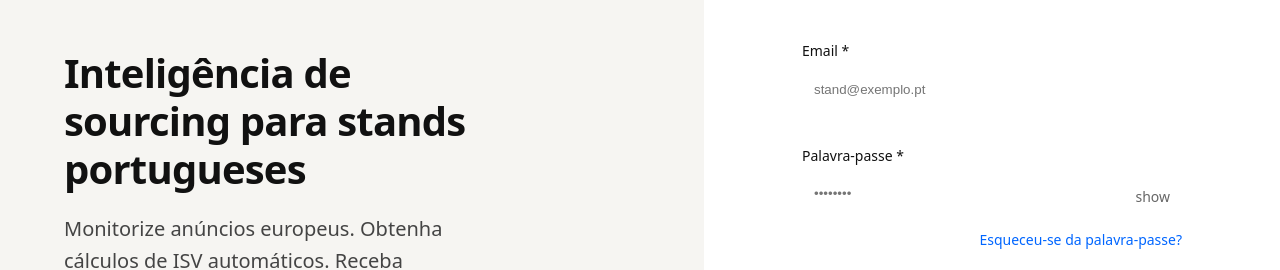
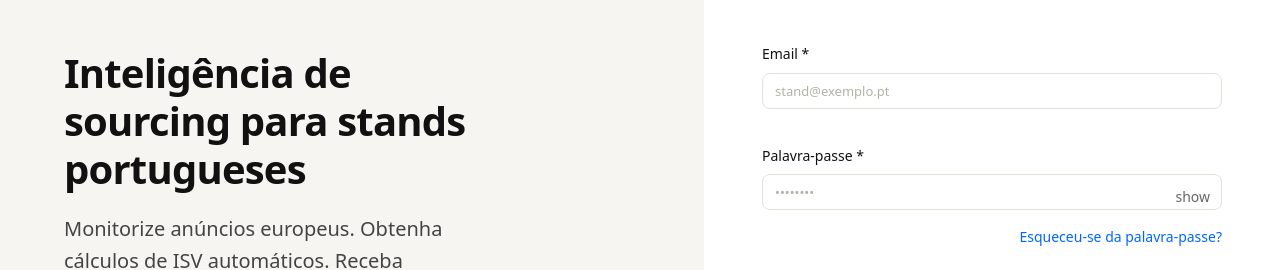
Before and after one commit to falucas90/TBN, a React (Vite) app: page /login in a window 1280 px wide. Shown: the part 125-395 px from the top of the page. Built offline with nearby package versions, Linux system fonts and the light colour scheme; no server answers; a web font is replaced by a local one.

Commit message:
Fix login page layout: email and password inputs too small (task-fix-login-page-layout-email-and-01ktht16jwgh)
Squashed merge of feature/task-fix-login-page-layout-email-and-01ktht16jwgh into main. All intermediate commits made on the feature branch are collapsed into this single commit.

```diff
--- a/src/pages/Login.jsx
+++ b/src/pages/Login.jsx
@@ -96,7 +96,7 @@ export default function Login() {
       {/* Right Pane (Form) */}
       <div style={{ flex: 1, display: 'flex', flexDirection: 'column' }}>
         <div style={{ flex: 1, display: 'flex', alignItems: 'center', justifyContent: 'center', padding: '2rem' }}>
-          <div style={{ width: '100%', maxWidth: '380px' }}>
+          <div style={{ width: '100%', maxWidth: '460px' }}>
             <h2 style={{ fontSize: '1.75rem', fontWeight: '700', marginBottom: '0.5rem' }}>Bem-vindo de volta</h2>
             <p style={{ color: 'var(--color-text-secondary)', marginBottom: '2.5rem' }}>Aceda à sua conta</p>
 
@@ -104,20 +104,20 @@ export default function Login() {
               <FormField label="Email" required>
                 <input
                   type="email"
+                  className="input"
                   placeholder="stand@exemplo.pt"
                   value={email}
                   onChange={(e) => { setEmail(e.target.value); setError(''); }}
-                  style={{ padding: '0.75rem', borderRadius: 'var(--radius-input)', border: '1px solid var(--color-border)', outline: 'none', width: '100%' }}
                 />
               </FormField>
               <FormField label="Palavra-passe" required>
                 <div style={{ position: 'relative' }}>
                   <input
                     type="password"
+                    className="input"
                     placeholder="••••••••"
                     value={password}
                     onChange={(e) => { setPassword(e.target.value); setError(''); }}
-                    style={{ width: '100%', padding: '0.75rem', borderRadius: 'var(--radius-input)', border: '1px solid var(--color-border)', outline: 'none' }}
                   />
                   <span style={{ position: 'absolute', right: '12px', top: '12px', fontSize: '0.875rem', color: '#666', cursor: 'pointer' }}>show</span>
                 </div>
```
Also changed, not shown: .defract/tasks/task-fix-login-page-layout-email-and-01ktht16jwgh/state.json, .defract/tasks/task-fix-login-page-layout-email-and-01ktht16jwgh/task.md.
